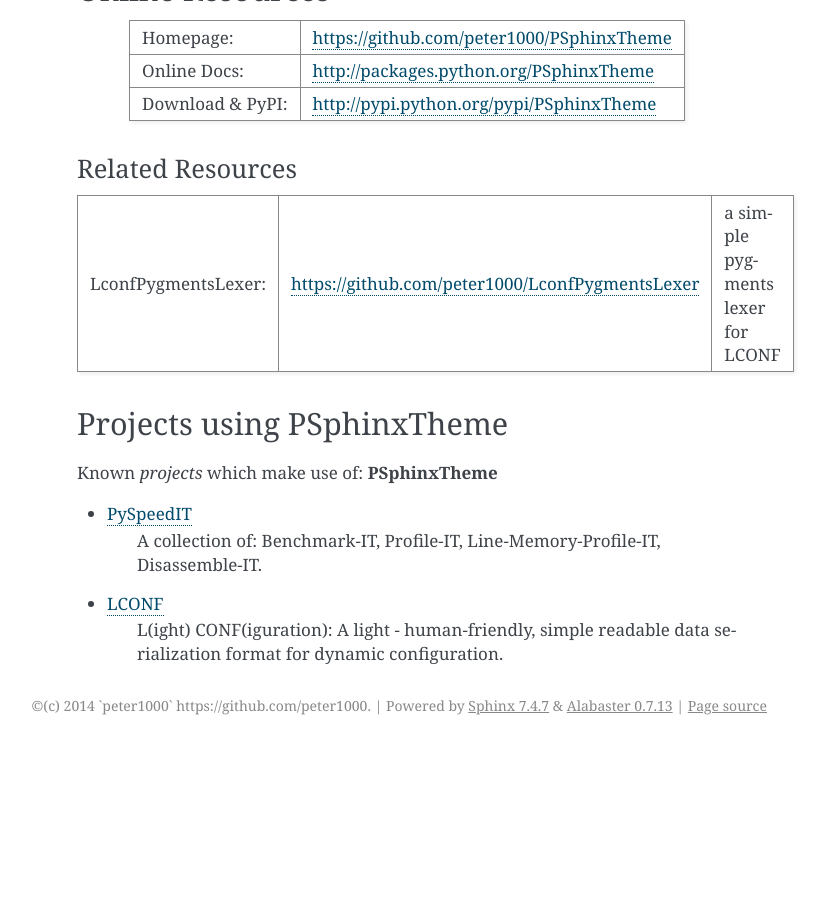
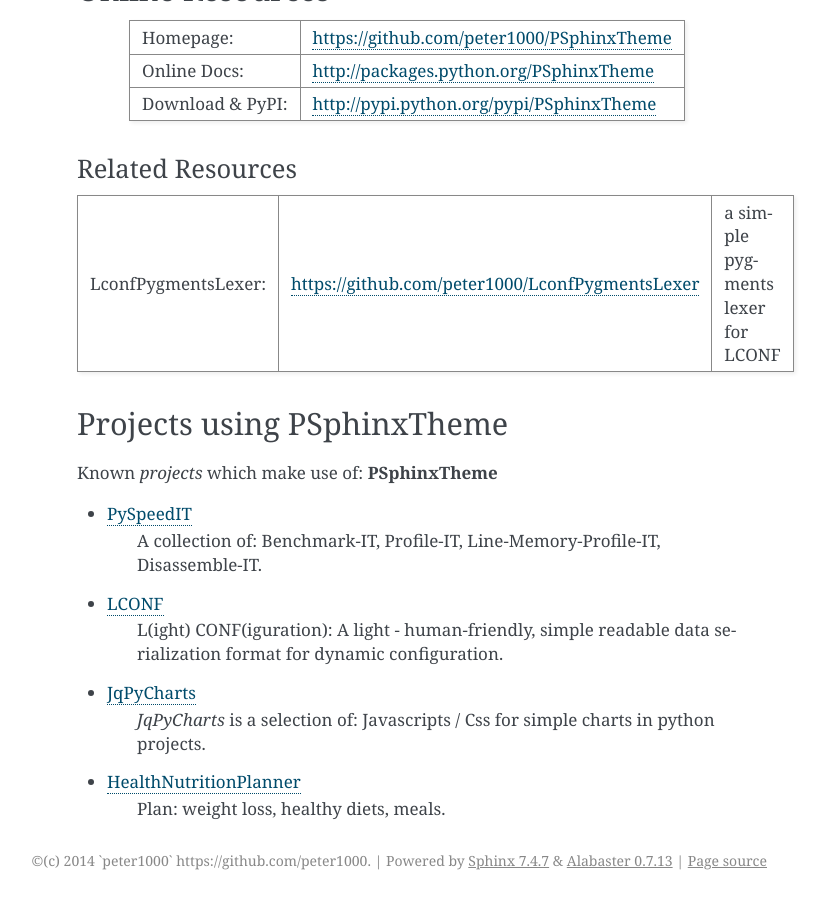
Before and after one commit to peter1000/PSphinxTheme, a Sphinx documentation site: the page built from docs/index.rst, in a window 1280 px wide and 900 px high, scrolled down 2390 px. Shown: the whole window, without its empty margins (343-1169 px from the left). Built offline with Sphinx 7.4.7, drawn with Linux system fonts in a browser that asks for light colours; before the commit the page ends 3135 px from its top, so only the background shows below that.

```diff
--- a/README.rst
+++ b/README.rst
@@ -65,6 +65,11 @@ Known `projects` which make use of: **PSphinxTheme**
 - `LCONF <https://github.com/peter1000/LCONF>`_
    L(ight) CONF(iguration): A light - human-friendly, simple readable data serialization format for dynamic configuration.
 
+- `JqPyCharts <https://github.com/peter1000/JqPyCharts>`_
+   `JqPyCharts` is a selection of: Javascripts / Css for simple charts in python projects.
+
+- `HealthNutritionPlanner <https://github.com/peter1000/HealthNutritionPlanner>`_
+   Plan: weight loss, healthy diets, meals.
 
 |
 |
--- a/docs/index.rst
+++ b/docs/index.rst
@@ -128,3 +128,9 @@ Known `projects` which make use of: **PSphinxTheme**
 
 - `LCONF <https://github.com/peter1000/LCONF>`_
    L(ight) CONF(iguration): A light - human-friendly, simple readable data serialization format for dynamic configuration.
+
+- `JqPyCharts <https://github.com/peter1000/JqPyCharts>`_
+   `JqPyCharts` is a selection of: Javascripts / Css for simple charts in python projects.
+
+- `HealthNutritionPlanner <https://github.com/peter1000/HealthNutritionPlanner>`_
+   Plan: weight loss, healthy diets, meals.
```
Also changed, not shown: CHANGELOG.rst (+9 -0 lines), 1 other file.
